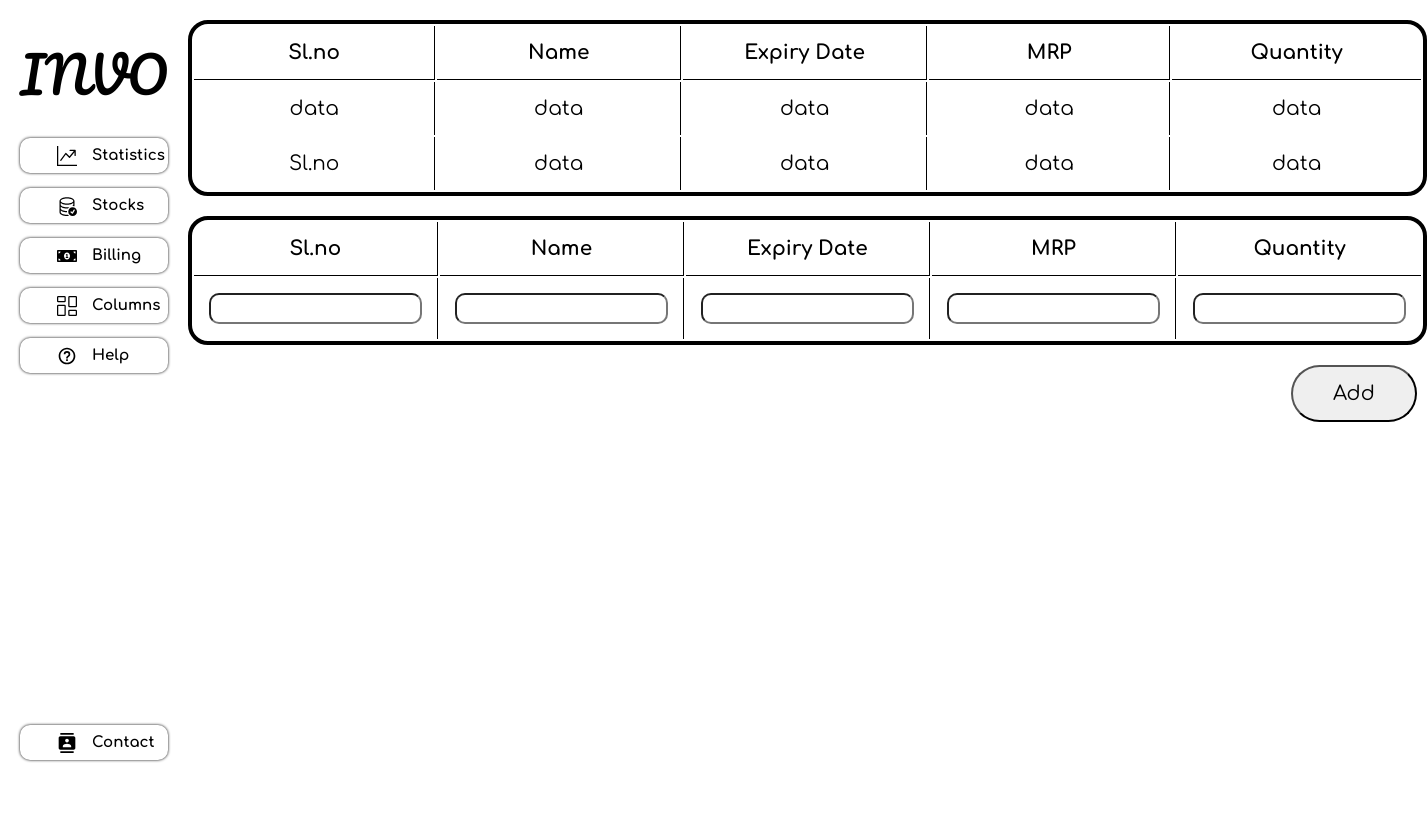
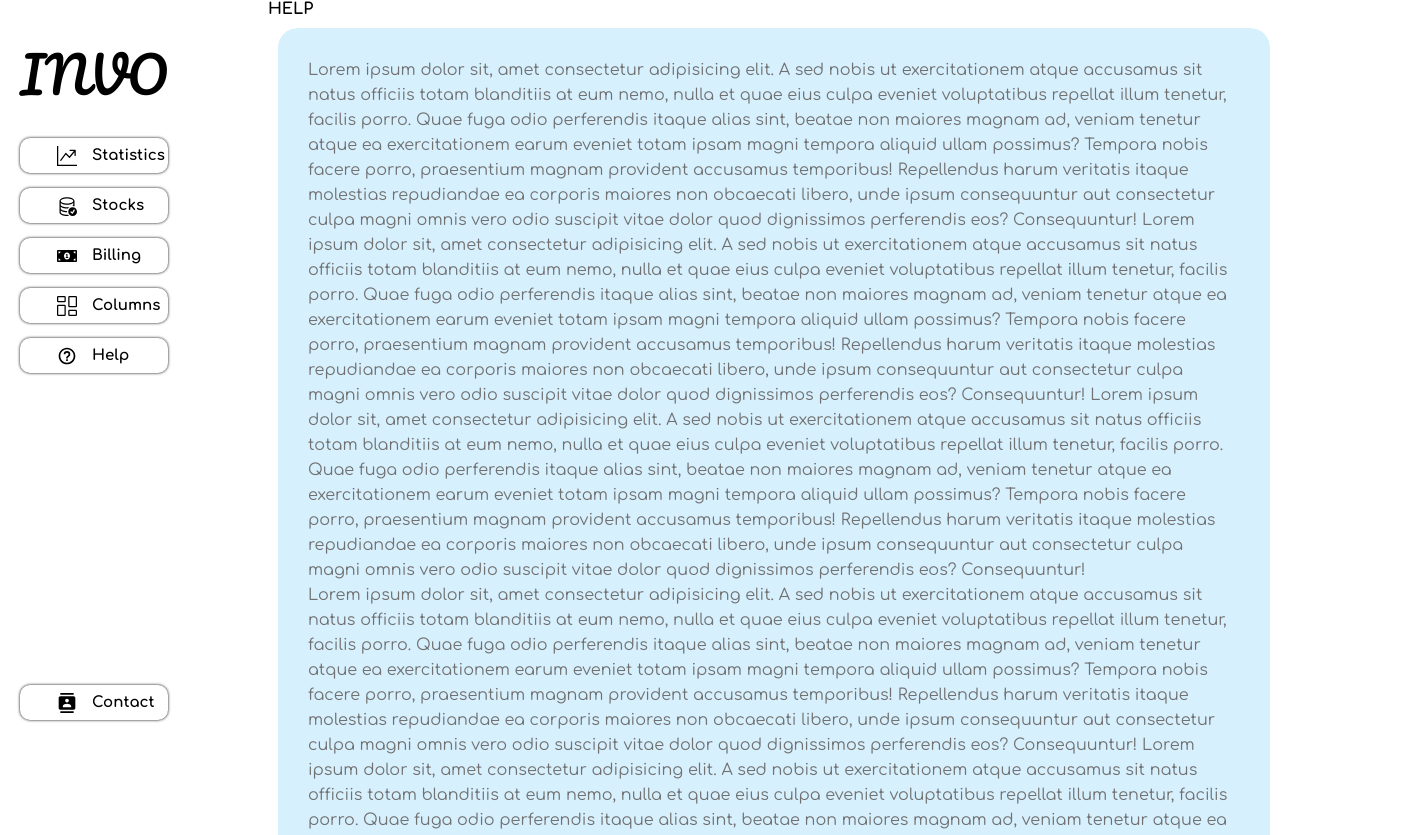
Before and after one commit to nikhitkumar00/Inventify, a React (Vite) app: page / in a window 1280 px wide. Shown: the top 835 px of the page, 1427 px wide, since content can reach past the window. Before the commit the page ends 800 px from the top, so only its background shows below. Built offline with nearby package versions, Linux system fonts and the light colour scheme.

Commit message:
added Help component and styles

```diff
--- a/src/App.jsx
+++ b/src/App.jsx
@@ -1,13 +1,12 @@
+import './App.css'
 import Navbar from "./Components/Navbar/Navbar";
-import Statistics from "./Components/Statistics/Statistics";
-import './App.css'
-import { Stocks } from "./Components/Stocks/Stocks";
+import Help from "./Components/Help/Help";
 
 const App = () => {
   return (
     <div className="App">
       <Navbar />
-      <Stocks />
+      <Help />
     </div>
   );
 };
--- a/src/Components/Help/Help.css
+++ b/src/Components/Help/Help.css
@@ -0,0 +1,47 @@
+
+*{
+    margin: 0;
+    padding: 0;
+    box-sizing: border-box;
+    list-style: none;
+    text-decoration: none;
+  }
+
+  body{
+     background-color: #ffffff;
+  }
+  .wrapper{
+    display: flex;
+    position: relative;
+  }
+
+    .logo {
+      display:flex;
+      font-family:'Pacifico';
+      font-size: 50px;
+      align-self: center;
+      margin: 10px 0px 20px 0px;
+    }
+
+  .main_content{
+    width: 100%;
+    font-family: 'Comfortaa';
+    margin-left: 80px;
+    background-color: #ffffff;
+    border-radius: 20px;
+    margin-bottom: 30px;
+  }
+
+
+  .info{
+    border-radius: 20px;
+    margin: 10px;
+    padding: 30px;
+    background-color: #D7F0FE;
+    color: #717171;
+    line-height: 25px;
+  }
+
+  .wrapper .main_content .info div{
+    margin-bottom: 20px;
+  }
--- a/src/Components/Help/Help.jsx
+++ b/src/Components/Help/Help.jsx
@@ -0,0 +1,79 @@
+import "./Help.css";
+
+const Help = () => {
+  return (
+    <div class="wrapper">
+      <div class="main_content">
+        <div class="header">
+          <b>HELP</b>
+        </div>
+        <div class="info">
+          <p>
+            Lorem ipsum dolor sit, amet consectetur adipisicing elit. A sed
+            nobis ut exercitationem atque accusamus sit natus officiis totam
+            blanditiis at eum nemo, nulla et quae eius culpa eveniet
+            voluptatibus repellat illum tenetur, facilis porro. Quae fuga odio
+            perferendis itaque alias sint, beatae non maiores magnam ad, veniam
+            tenetur atque ea exercitationem earum eveniet totam ipsam magni
+            tempora aliquid ullam possimus? Tempora nobis facere porro,
+            praesentium magnam provident accusamus temporibus! Repellendus harum
+            veritatis itaque molestias repudiandae ea corporis maiores non
+            obcaecati libero, unde ipsum consequuntur aut consectetur culpa
+            magni omnis vero odio suscipit vitae dolor quod dignissimos
+            perferendis eos? Consequuntur! Lorem ipsum dolor sit, amet
+            consectetur adipisicing elit. A sed nobis ut exercitationem atque
+            accusamus sit natus officiis totam blanditiis at eum nemo, nulla et
+            quae eius culpa eveniet voluptatibus repellat illum tenetur, facilis
+            porro. Quae fuga odio perferendis itaque alias sint, beatae non
+            maiores magnam ad, veniam tenetur atque ea exercitationem earum
+            eveniet totam ipsam magni tempora aliquid ullam possimus? Tempora
+            nobis facere porro, praesentium magnam provident accusamus
+            temporibus! Repellendus harum veritatis itaque molestias repudiandae
+            ea corporis maiores non obcaecati libero, unde ipsum consequuntur
+            aut consectetur culpa magni omnis vero odio suscipit vitae dolor
+            quod dignissimos perferendis eos? Consequuntur! Lorem ipsum dolor
+            sit, amet consectetur adipisicing elit. A sed nobis ut
+            exercitationem atque accusamus sit natus officiis totam blanditiis
+            at eum nemo, nulla et quae eius culpa eveniet voluptatibus repellat
+            illum tenetur, facilis porro. Quae fuga odio perferendis itaque
+            alias sint, beatae non maiores magnam ad, veniam tenetur atque ea
+            exercitationem earum eveniet totam ipsam magni tempora aliquid ullam
+            possimus? Tempora nobis facere porro, praesentium magnam provident
+            accusamus temporibus! Repellendus harum veritatis itaque molestias
+            repudiandae ea corporis maiores non obcaecati libero, unde ipsum
+            consequuntur aut consectetur culpa magni omnis vero odio suscipit
+            vitae dolor quod dignissimos perferendis eos? Consequuntur!
+          </p>
+          <p>
+            Lorem ipsum dolor sit, amet consectetur adipisicing elit. A sed
+            nobis ut exercitationem atque accusamus sit natus officiis totam
+            blanditiis at eum nemo, nulla et quae eius culpa eveniet
+            voluptatibus repellat illum tenetur, facilis porro. Quae fuga odio
+            perferendis itaque alias sint, beatae non maiores magnam ad, veniam
+            tenetur atque ea exercitationem earum eveniet totam ipsam magni
+            tempora aliquid ullam possimus? Tempora nobis facere porro,
+            praesentium magnam provident accusamus temporibus! Repellendus harum
+            veritatis itaque molestias repudiandae ea corporis maiores non
+            obcaecati libero, unde ipsum consequuntur aut consectetur culpa
+            magni omnis vero odio suscipit vitae dolor quod dignissimos
+            perferendis eos? Consequuntur! Lorem ipsum dolor sit, amet
+            consectetur adipisicing elit. A sed nobis ut exercitationem atque
+            accusamus sit natus officiis totam blanditiis at eum nemo, nulla et
+            quae eius culpa eveniet voluptatibus repellat illum tenetur, facilis
+            porro. Quae fuga odio perferendis itaque alias sint, beatae non
+            maiores magnam ad, veniam tenetur atque ea exercitationem earum
+            eveniet totam ipsam magni tempora aliquid ullam possimus? Tempora
+            nobis facere porro, praesentium magnam provident accusamus
+            temporibus! Repellendus harum veritatis itaque molestias repudiandae
+            ea corporis maiores non obcaecati libero, unde ipsum consequuntur
+            aut consectetur culpa magni omnis vero odio suscipit vitae dolor
+            quod dignissimos perferendis eos? Consequuntur! Lorem ipsum dolor
+            sit, amet consectetur adipisicing elit. A sed nobis ut
+            exercitationem atque accusamus sit natus officiis totam
+          </p>
+        </div>
+      </div>
+    </div>
+  );
+};
+export default Help;
```
